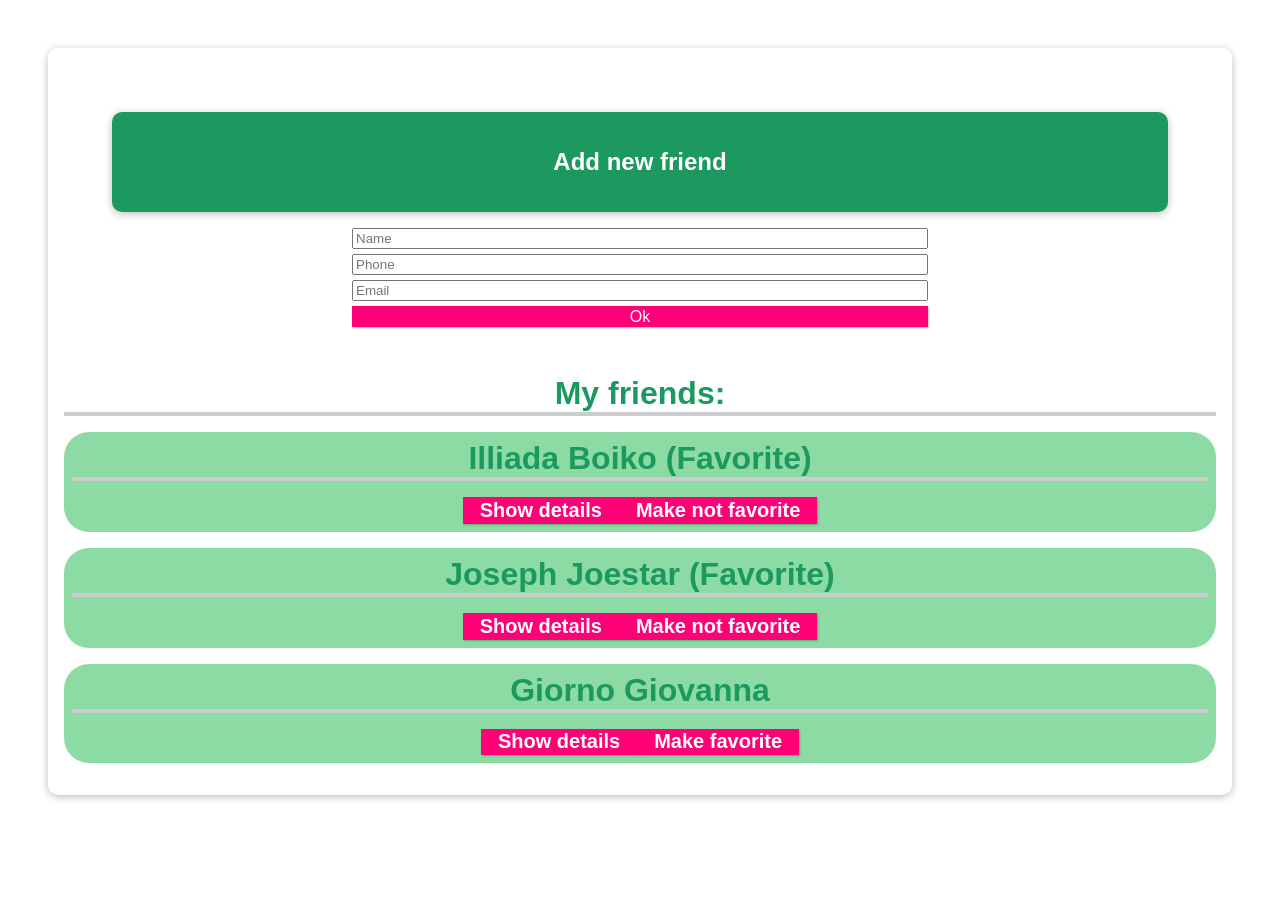
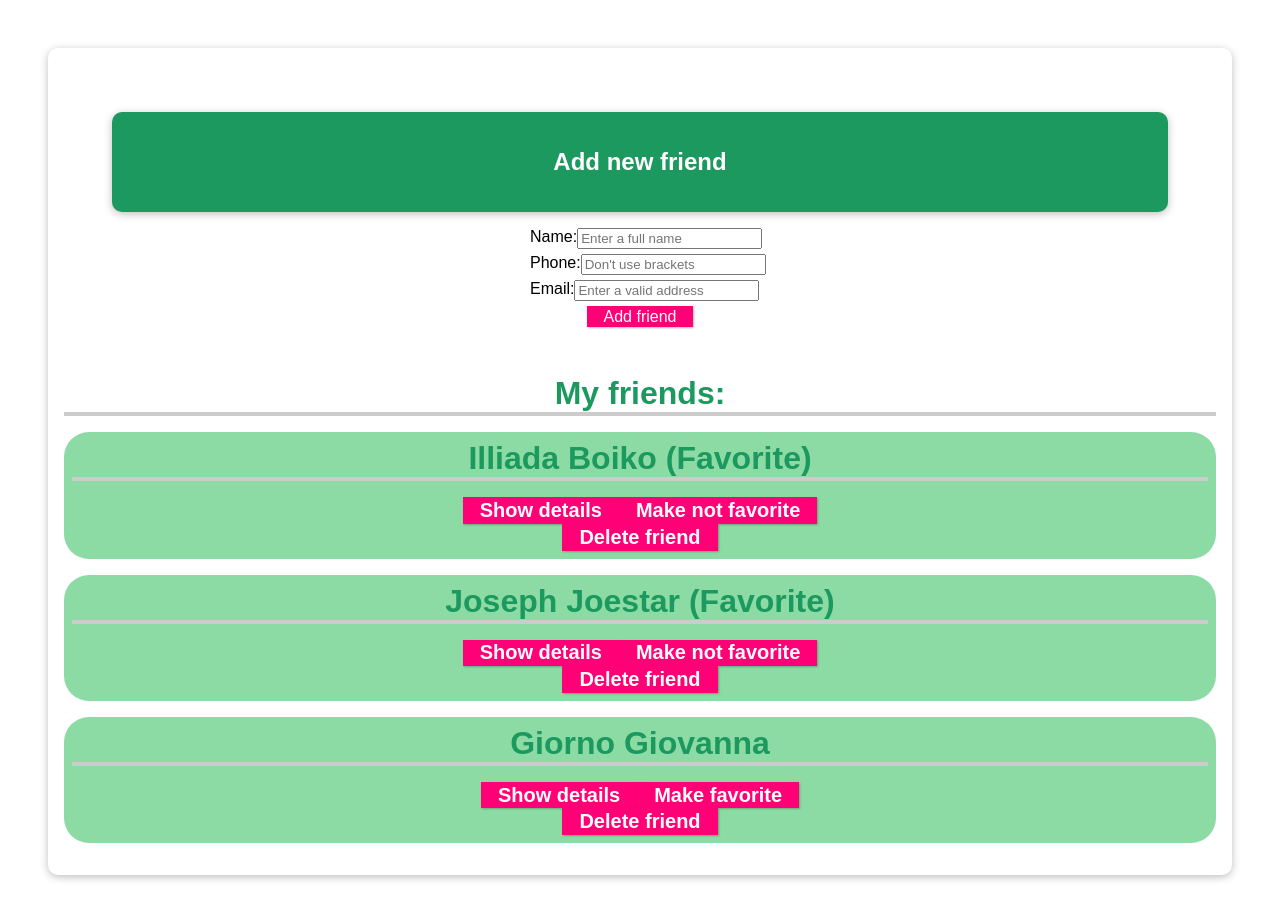
Before and after one commit to BizarrIlliada/vue-cli-01-a-new-vue-project, a Vue app: page / in a window 1280 px wide. Shown: the top 920 px of the page. Before the commit the page ends 843 px from the top, so only its background shows below. Built offline with nearby package versions, Linux system fonts and the light colour scheme.

Commit message:
delete friend button was added

```diff
--- a/src/App.vue
+++ b/src/App.vue
@@ -4,11 +4,10 @@
       <h1>Add new friend</h1>
     </header>
     <NewFriend
-      :id="friends.length + 1"
       @addNewFriend="addFriend"
     />
   </section>
-  <h2>My friends:</h2>
+  <h2 v-if="friends.length">My friends:</h2>
   <ul>
     <FriendContact
       v-for="friend in friends"
@@ -19,6 +18,7 @@
       :email="friend.email"
       :isFavorite="friend.isFavorite"
       @toggleFavorite="changeIsFriendFavorite"
+      @deleteFriend="deleteFriendFromArray"
     />
   </ul>
 </template>
@@ -71,6 +71,8 @@
 
       addFriend(obj) {
         const { name, phone, email } = obj;
+        obj.isFavorite = false;
+        obj.id = new Date().getTime();
 
         if (name.trim().split(' ').length < 2) {
           console.warn('Enter correct name!');
@@ -87,9 +89,16 @@
           console.warn('Enter correct email!');
           return;
         }
+        console.log(obj);
 
         this.friends.unshift(obj)
-      }
+      },
+
+      deleteFriendFromArray(friendId) {
+        const currentFriendIndex = this.friends.findIndex(friend => friend.id === friendId)
+
+        this.friends.splice(currentFriendIndex, 1)
+      },
     },
   }
 </script>
@@ -157,14 +166,6 @@
     margin-bottom: 3rem;
   }
 
-  #app input {
-    width: 50%;
-  }
-
-  #app form > button {
-    width: 50%;
-  }
-
   #app button {
     font: inherit;
     cursor: pointer;
@@ -181,4 +182,10 @@
     border-color: #ec3169;
     box-shadow: 1px 1px 4px rgba(0, 0, 0, 0.26);
   }
+
+  .input-container {
+    display: flex;
+    justify-content: space-between;
+    width: 220px;
+  }
 </style>
--- a/src/components/FriendContact.vue
+++ b/src/components/FriendContact.vue
@@ -4,7 +4,7 @@
     <button @click="showFriendsDetails">
       {{ areDetailsVisible ? 'Hide' : 'Show' }} details
     </button>
-    <button @click="changeFavoriteStatus">
+    <button @click="$emit('toggleFavorite', id)">
       Make {{ isFavorite ? 'not' : '' }} favorite
     </button>
     <ul v-if="areDetailsVisible">
@@ -15,6 +15,11 @@
         Email: {{ email }}
       </li>
     </ul>
+    <div>
+      <button @click="$emit('deleteFriend', id)">
+        Delete friend
+      </button>
+    </div>
   </li>
 </template>
 
@@ -47,16 +52,10 @@
         default: false,
       },
     },
-    emits: {
-      toggleFavorite(id) {
-        if (id) {
-          return true;
-        } else {
-          console.warn('ID is missing!');
-          return false;
-        }
-      }
-    },
+    emits: [
+      'toggleFavorite',
+      'deleteFriend',
+    ],
 
     data() {
       return {
@@ -68,10 +67,6 @@
       showFriendsDetails() {
         this.areDetailsVisible = !this.areDetailsVisible;
       },
-
-      changeFavoriteStatus() {
-        this.$emit('toggleFavorite', this.id)
-      },
     }
   }
 </script>
--- a/src/components/NewFriend.vue
+++ b/src/components/NewFriend.vue
@@ -2,36 +2,41 @@
   <form
     @submit.prevent="submitForm"
   >
+    <div class="input-container">
+      <label>Name:</label>
       <input
         type="text"
-      placeholder="Name"
+        placeholder="Enter a full name"
         v-model="name"
       >
+    </div>
+    <div class="input-container">
+      <label>Phone:</label>
       <input
-      type="text"
-      placeholder="Phone"
+        type="tel"
+        placeholder="Don't use brackets"
         v-model="phone"
       >
+    </div>
+    <div class="input-container">
+      <label>Email:</label>
       <input
-      type="text"
-      placeholder="Email"
+        type="email"
+        placeholder="Enter a valid address"
         v-model="email"
       >
+    </div>
+    <div>
       <button type="submit">
-      Ok
+        Add friend
       </button>
+    </div>
   </form>
 </template>
 
 <script>
   export default {
     name: 'NewFriend',
-    props: {
-      id: {
-        type: Number,
-        required: true,
-      }
-    },
     emits: ['addNewFriend'],
 
     data() {
```
Lines whose indentation alone changed are shown as unchanged.
